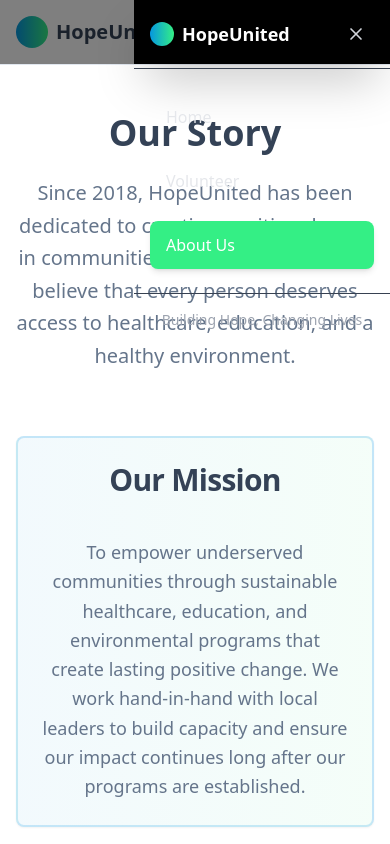
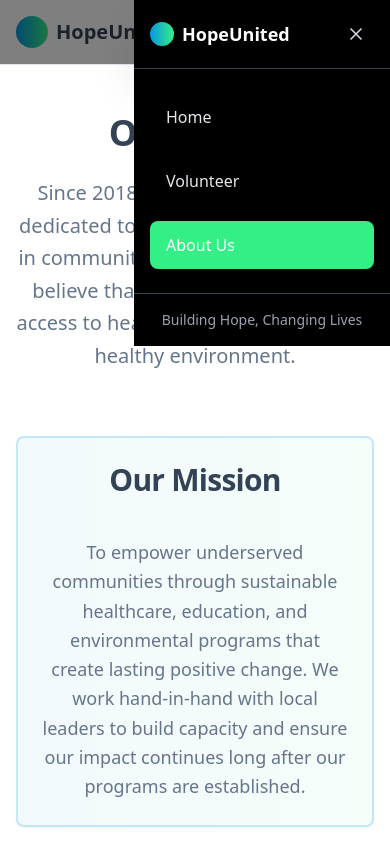
Before and after one commit to joydeep1007/hope-united-repo, a React (Vite) app: page /about in a window 390 px wide. Both pictures are taken after a click on the button "Toggle mobile menu". Shown: the top 844 px of the page. Built offline with nearby package versions, Linux system fonts and the light colour scheme.

Commit message:
menu updates

```diff
--- a/src/components/Navigation.tsx
+++ b/src/components/Navigation.tsx
@@ -169,15 +169,16 @@
 
             {/* Mobile Menu */}
             <motion.div
-              className="fixed top-0 right-0 h-full w-64 bg-black shadow-2xl z-50 md:hidden"
+              className="fixed top-0 right-0 h-full w-64 shadow-2xl z-50 md:hidden"
+              style={{ backgroundColor: '#000000' }}
               initial={{ x: "100%" }}
               animate={{ x: 0 }}
               exit={{ x: "100%" }}
               transition={{ type: "spring", damping: 25, stiffness: 200 }}
             >
-              <div className="flex flex-col h-full">
+              <div className="flex flex-col h-full" style={{ backgroundColor: '#000000' }}>
                 {/* Mobile Menu Header */}
-                <div className="flex items-center justify-between p-4 border-b border-gray-700">
+                <div className="flex items-center justify-between p-4 border-b border-gray-700" style={{ backgroundColor: '#000000' }}>
                   <motion.div
                     className="flex items-center space-x-2"
                     initial={{ opacity: 0, x: 20 }}
@@ -201,7 +202,7 @@
                 </div>
 
                 {/* Mobile Menu Items */}
-                <nav className="flex-1 px-4 py-6">
+                <nav className="flex-1 px-4 py-6" style={{ backgroundColor: '#000000' }}>
                   <motion.div
                     className="space-y-4"
                     variants={staggerContainer}
@@ -273,6 +274,7 @@
                 {/* Mobile Menu Footer */}
                 <motion.div
                   className="p-4 border-t border-gray-700"
+                  style={{ backgroundColor: '#000000' }}
                   initial={{ opacity: 0, y: 20 }}
                   animate={{ opacity: 1, y: 0 }}
                   transition={{ delay: 0.4 }}
```
